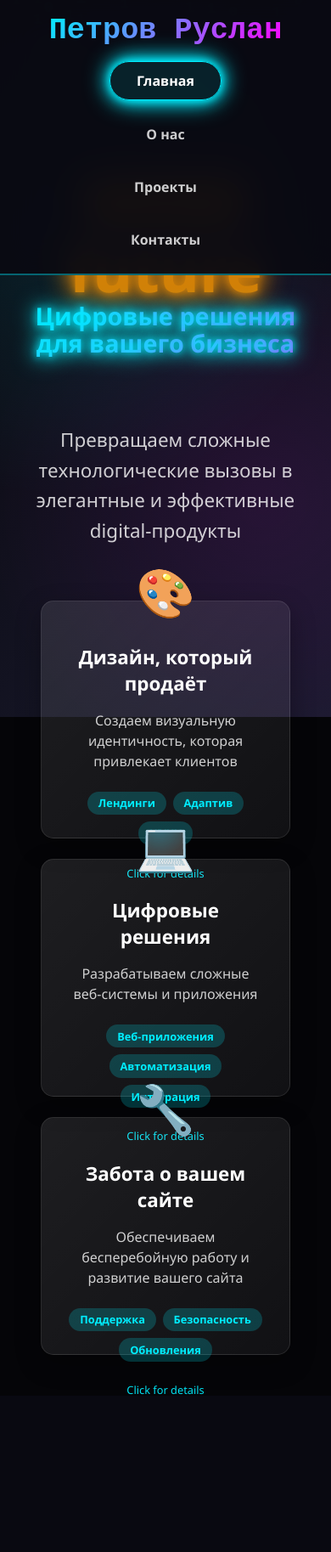
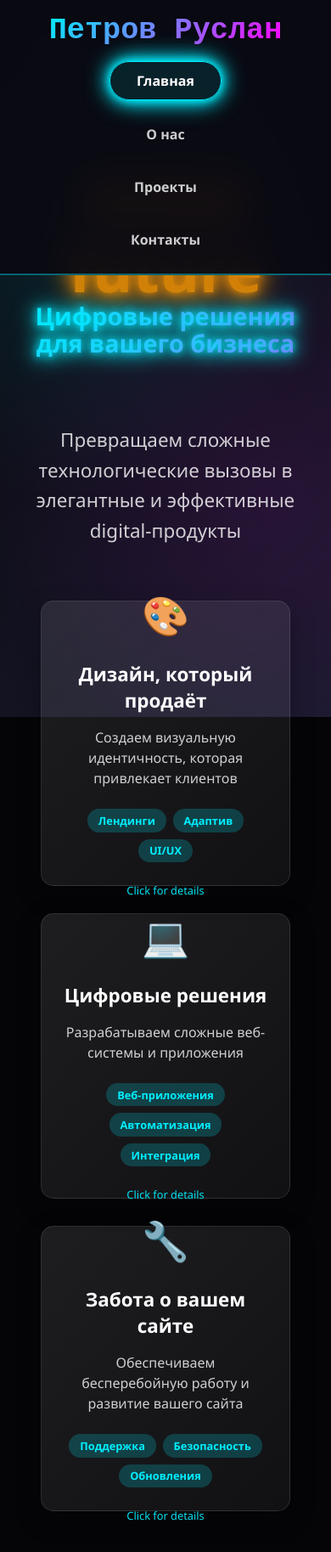
Before and after one commit to ingvaruss/-WEBI-, a Flask app: page / in a window 390 px wide. Shown: the whole page at 85% size. Before the commit the page ends 1642 px from the top, so only its background shows below. Run offline with Flask 3, Linux system fonts and the light colour scheme.

Commit message:
Комплексное обновление карточек: увеличение размеров на 20%, оптимизация отступов и шрифтов, исправление выхода контента за границы

```diff
--- a/css/main.css
+++ b/css/main.css
@@ -137,8 +137,8 @@ body {
 /* ===== CARDS CONTAINER WITH LIGHT PARALLAX ===== */
 .cards-container {
     display: grid;
-    grid-template-columns: repeat(auto-fit, minmax(350px, 1fr));
-    gap: 2rem;
+    grid-template-columns: repeat(auto-fit, minmax(420px, 1fr));
+    gap: 2.2rem;
     max-width: 1400px;
     width: 100%;
     margin: 0 auto;
@@ -245,7 +245,7 @@ body {
 
     .cards-container {
         grid-template-columns: 1fr;
-        gap: 1.5rem;
+        gap: 2rem;
     }
 
     .digital-header {
--- a/static/css/cards.css
+++ b/static/css/cards.css
@@ -3,10 +3,10 @@
     background: transparent;
     perspective: 1000px;
     cursor: pointer;
-    height: 280px;
+    height: 336px;
     opacity: 0;
     transform: translateY(50px);
-    animation: cardAppear 0.6s ease forwards;
+    animation: cardAppear 0.8s ease forwards;
 }
 
 .flip-card:nth-child(1) { animation-delay: 0.1s; }
@@ -42,7 +42,7 @@
     -webkit-backface-visibility: hidden;
     backface-visibility: hidden;
     border-radius: var(--border-radius);
-    padding: 2rem;
+    padding: 1.5rem;
     display: flex;
     flex-direction: column;
     justify-content: center;
@@ -68,7 +68,7 @@
 }
 
 .card-icon {
-    font-size: 3.5rem;
+    font-size: 2.8rem;
     margin-bottom: 1.5rem;
     transition: var(--transition);
 }
@@ -135,7 +135,7 @@
 .flip-card-back h3 {
     color: var(--primary-blue);
     margin-bottom: 1.5rem;
-    font-size: 1.3rem;
+    font-size: 1.1rem;
     font-weight: 700;
 }
 
@@ -162,8 +162,10 @@
 
 .tech-stack {
     color: var(--matrix-green);
-    font-size: 0.8rem;
+    font-size: 0.7rem;
     text-align: right;
+    word-break: break-word;
+    line-height: 1.3;
 }
 
 .card-stats {
--- a/static/css/main.css
+++ b/static/css/main.css
@@ -129,8 +129,8 @@ body {
 /* ===== CARDS CONTAINER С ПЛАВНОСТЬЮ ===== */
 .cards-container {
     display: grid;
-    grid-template-columns: repeat(auto-fit, minmax(350px, 1fr));
-    gap: 2rem;
+    grid-template-columns: repeat(auto-fit, minmax(420px, 1fr));
+    gap: 2.2rem;
     max-width: 1400px;
     width: 100%;
     margin: 0 auto;
@@ -237,7 +237,7 @@ body {
 
     .cards-container {
         grid-template-columns: 1fr;
-        gap: 1.5rem;
+        gap: 2rem;
     }
 
     .digital-header {
```
